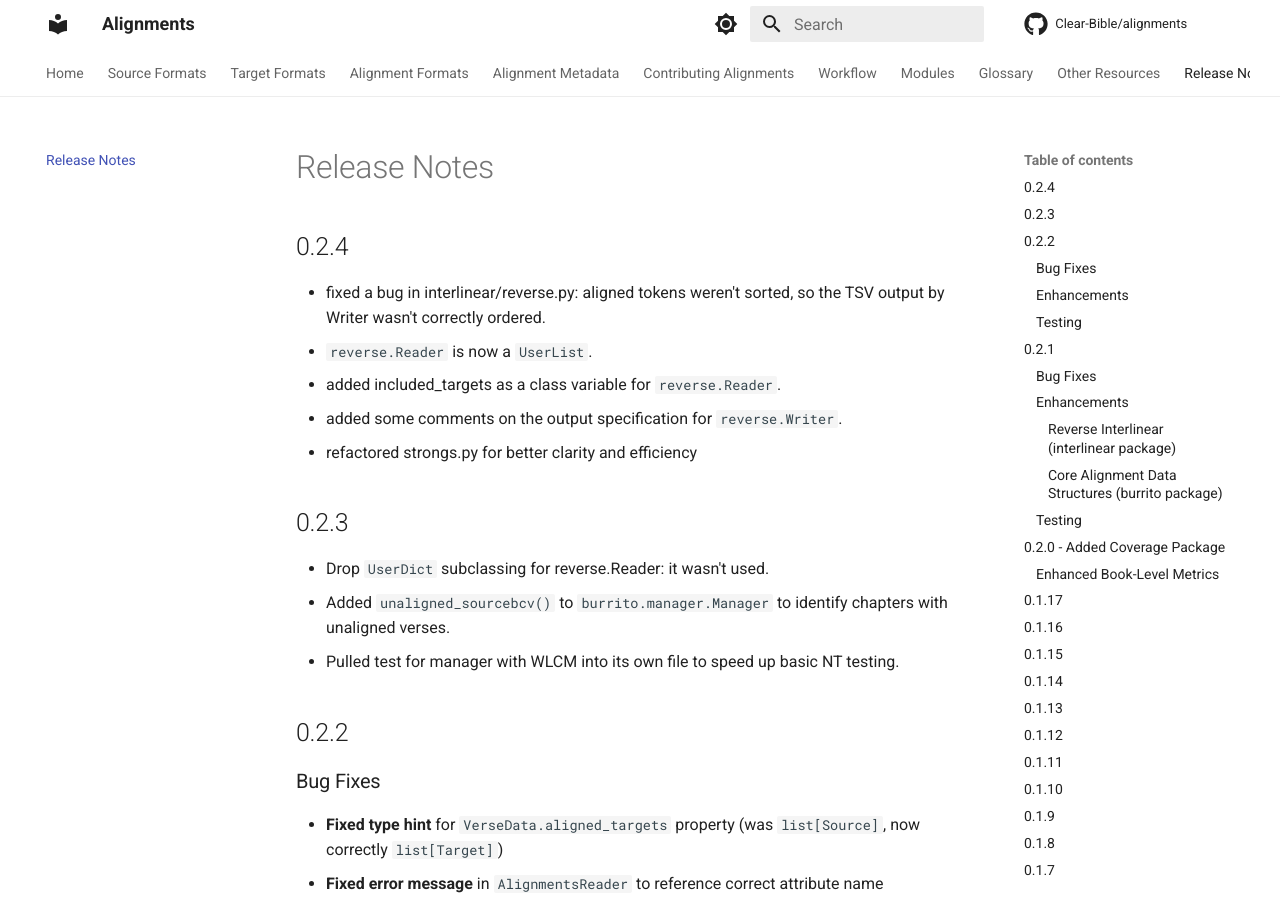
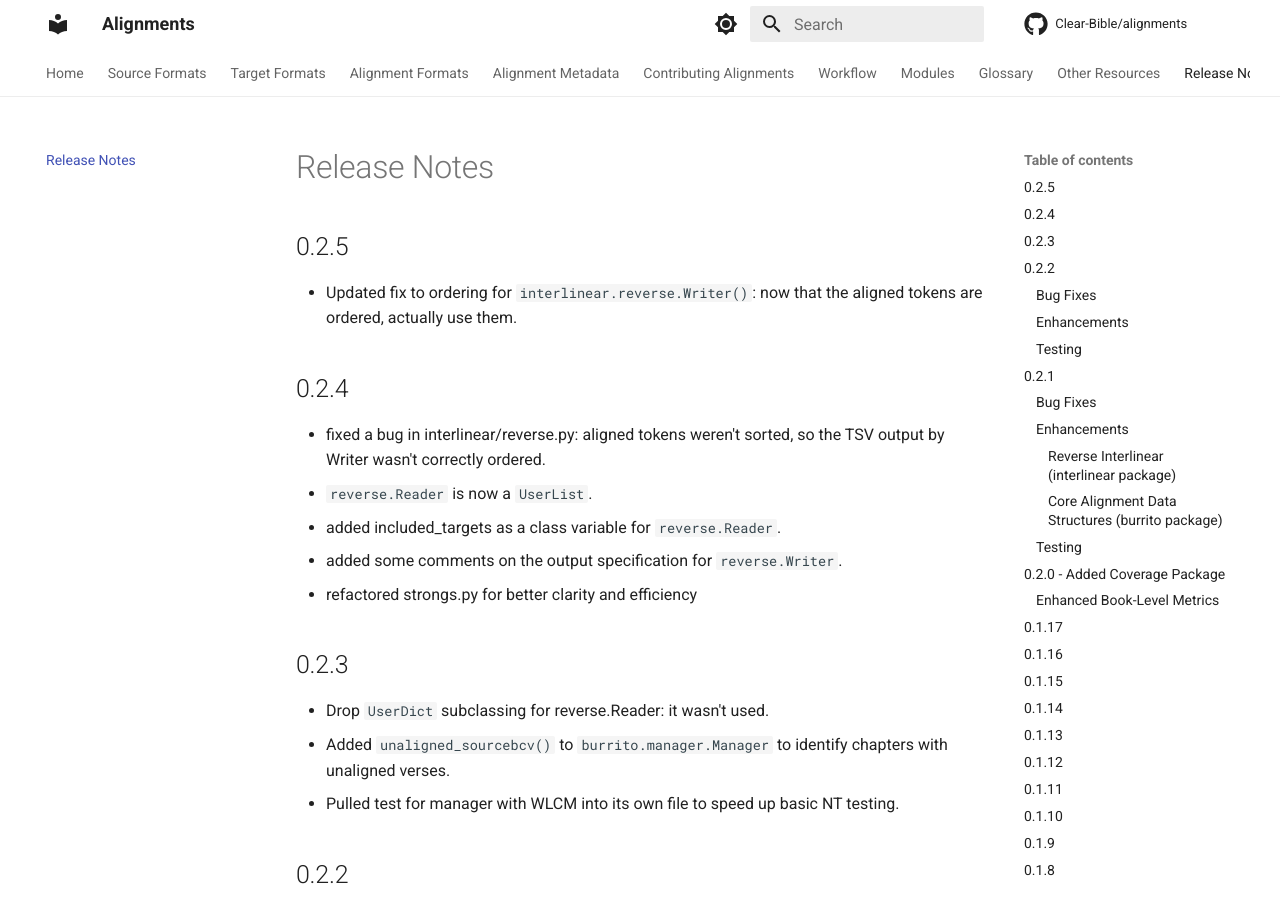
Before and after one commit to Clear-Bible/biblealignlib, an MkDocs documentation site: the page built from docs/ReleaseNotes.md, in a window 1280 px wide and 900 px high. Built offline with MkDocs 1.6.1 and Material for MkDocs 9.7.7, drawn with Linux system fonts in a browser that asks for light colours; comment, search, counter and statistics services are not loaded.

Commit message:
finish previous fix
forgot to actually use the now-sorted value 😦

```diff
--- a/docs/ReleaseNotes.md
+++ b/docs/ReleaseNotes.md
@@ -1,4 +1,9 @@
 # Release Notes
+
+## 0.2.5
+
+* Updated fix to ordering for `interlinear.reverse.Writer()`: now that
+  the aligned tokens are ordered, actually use them.
 
 ## 0.2.4
 
```
Also changed, not shown: 1 other file.
